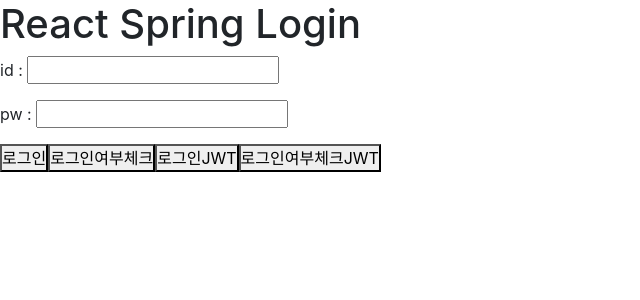
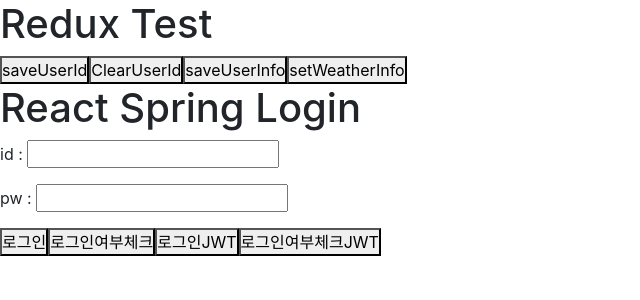
Before and after one commit to Dasol0303/react-study, a React (Create React App) app: page / in a window 1280 px wide. Shown: the top 300 px of the page, without its empty margins (0-640 px from the left). Built offline with nearby package versions, Linux system fonts and the light colour scheme.

Commit message:
리덕스(reduxtoolkit) 설정 및 사용방법

```diff
--- a/package.json
+++ b/package.json
@@ -2,8 +2,9 @@
   "name": "react-study",
   "version": "0.1.0",
   "private": true,
-  "proxy":"http://localhost:8080",
+  "proxy": "http://localhost:8080",
   "dependencies": {
+    "@reduxjs/toolkit": "^2.8.2",
     "@testing-library/dom": "^10.4.0",
     "@testing-library/jest-dom": "^6.6.3",
     "@testing-library/react": "^16.3.0",
@@ -13,6 +14,7 @@
     "react": "^19.1.0",
     "react-bootstrap": "^2.10.10",
     "react-dom": "^19.1.0",
+    "react-redux": "^9.2.0",
     "react-router": "^7.6.1",
     "react-scripts": "5.0.1",
     "web-vitals": "^2.1.4"
--- a/src/index.js
+++ b/src/index.js
@@ -5,14 +5,17 @@
 import reportWebVitals from './reportWebVitals';
 import Temp from './Temp';
 import { BrowserRouter } from 'react-router';
+import {Provider} from 'react-redux';
+import store from './react_spring/store/store.js';
 
 const root = ReactDOM.createRoot(document.getElementById('root'));
 root.render(
   // <React.StrictMode>
-
+  <Provider store={store} >
     <BrowserRouter>
       <App />
     </BrowserRouter>
+  </Provider>
     /* <Temp /> */
   /* </React.StrictMode> */
 );
--- a/src/react_spring/AppRS.js
+++ b/src/react_spring/AppRS.js
@@ -127,6 +127,10 @@
         axios 라이브러리
         설치
         npm install axios
+
+        리덕스(툴킷) 라이브러리 설치
+        npm install @reduxjs/toolkit
+        npm install react-redux
     */
 
 }
--- a/src/react_spring/Login.js
+++ b/src/react_spring/Login.js
@@ -1,5 +1,7 @@
 import { useState } from "react";
 import axios from "axios";
+import { useSelector, useDispatch } from "react-redux";
+import { saveUserId, clearUserId, saveUserInfo, setWeatherInfo } from "./store/store";
 
 
 function Login() {
@@ -7,15 +9,61 @@
     let [id, setId] = useState('');
     let [pw, setPw] = useState('');
 
+
+    //redux 저장용으로 만든 store 에 있는 slice에 값 변경하는 action 함수 호출을 하려면
+    // dispatch 에 감싸서 요청해야한다  dispatch(수행할 내용)
+    let dispatch = useDispatch();
+
+    //redux 에 저장되어있는 값들을 접근해서 사용
+    let reduxState = useSelector((state) => { return state });
+
+    console.log(reduxState);
+    console.log(reduxState.user);
+    console.log(reduxState.weather);
+
+    let user = useSelector((state) => { return state.user });
+    console.log(user);
+
+    let weather = useSelector((state) => { return state.weather });
+    console.log(weather);
+
+
     return (
 
         <div>
+            <h1>Redux Test</h1>
+            <div>
+                <button onClick={() => {
+                    // saveUserId('mynewid');   단순함수호출X
+                    dispatch(saveUserId('mynewid'));    //redux 관련 함수(action) 호출
+                    console.log(user);
+                }}>saveUserId</button>
+
+                <button onClick={() => {
+                    dispatch(clearUserId());
+                }}>
+                    ClearUserId</button>
+
+                <button onClick={() => {
+                    dispatch(saveUserInfo({ id: 'qwe', name: 'rr' }));
+                }}>
+                    saveUserInfo</button>
+
+                <button onClick={() => {
+                    dispatch(setWeatherInfo({ weather: 'cloudy', temperature: 30, hmdt: 72 }));
+                }}>
+                    setWeatherInfo</button>
+            </div>
+
+
+
+
             <h1>React Spring Login</h1>
 
-            <p>id : <input type="text" onChange={(e)=>{setId(e.target.value)}}></input></p>
-            <p>pw : <input type="password" onChange={(e)=>{setPw(e.target.value)}}></input></p>
+            <p>id : <input type="text" onChange={(e) => { setId(e.target.value) }}></input></p>
+            <p>pw : <input type="password" onChange={(e) => { setPw(e.target.value) }}></input></p>
 
-            <button onClick={()=>{
+            <button onClick={() => {
                 //로그인 시도 -> 서버에 id, pw 전달
 
                 //axios.post (url, dataBody, header)
@@ -26,8 +74,8 @@
                         pw: pw      //id 라는 key값 : id 변수에 들어있는 값
                     },
                     {
-                        headers : {
-                            'Content-Type' : 'application/json'
+                        headers: {
+                            'Content-Type': 'application/json'
                         }
                     }
                 )
@@ -38,7 +86,7 @@
                             // response.data.header.resultCode
 
                             console.log(response.data);
-                        if(response.data == 'ok'){
+                            if (response.data == 'ok') {
                                 //로그인 성공
                                 // 성공 보여주기!
                                 // 성공 이후 다음 페이지로 이동
@@ -58,7 +106,7 @@
                 로그인
             </button>
 
-            <button onClick={()=>{
+            <button onClick={() => {
                 axios.post('/api/loginCheck')
                     .then(response => console.log(response.data))
                     .catch(error => console.log(error))
@@ -66,7 +114,7 @@
                 로그인여부체크
             </button>
 
-            <button onClick={()=>{
+            <button onClick={() => {
                 //로그인 시도 -> 서버에 id, pw 전달
 
                 //axios.post( url, dataBody, header )
@@ -77,8 +125,8 @@
                         pw: pw      // id 라는 key값 : id 변수에 들어있는 값
                     },
                     {
-                        headers : {
-                            'Content-Type':'application/json'
+                        headers: {
+                            'Content-Type': 'application/json'
                         }
                     }
                 )
@@ -87,7 +135,7 @@
                             console.log(response.data);  //accessToken
 
                             let token = response.data;   //JWT    토큰
-                        if(token != null && token != ''){
+                            if (token != null && token != '') {
                                 //로컬 스토리지에 토큰을 저장
                                 //다음에 API 로 요청할일 있을때, 토큰도 담아서 같이 전송
 
@@ -106,14 +154,14 @@
                 로그인JWT
             </button>
 
-            <button onClick={()=>{
+            <button onClick={() => {
                 axios.post(
                     '/api/loginCheckJWT',
                     {},
                     {
                         headers: {
-                            "Content-Type":"application/json",
-                            "Authorization":"Bearer " + localStorage.getItem("token")
+                            "Content-Type": "application/json",
+                            "Authorization": "Bearer " + localStorage.getItem("token")
                         }
                     }
                 )
--- /dev/null
+++ b/src/react_spring/store/store.js
@@ -0,0 +1,105 @@
+import { configureStore, createSlice } from '@reduxjs/toolkit';
+
+
+// 객체 관리
+// 데이터 저장 관련 정보 + getter setter 함수형으로 데이터 관리
+
+
+// let [userId, setUserId] = useState('');
+
+
+let userSlice = createSlice({
+    name: 'userId',
+    initialState: 'defaultId',          //      { id : 'defaultId }     state.id = 'aaaa'
+    reducers: {
+        saveUserId(state, action) { //saveUserId('mynewid')
+            console.log(action.payload);
+
+            return action.payload;
+        },
+        clearUserId(state) {    //clearUserId()
+            return "clear"; //단순 텍스트는 return 으로 저장할 값 전달 -> state에 값이 저장됨
+
+            // state = "clear";  //적용불가 -> 에러
+        },
+        saveUserInfo(state, action) {
+            console.log(action.payload); // dispatch(saveUserInfo( { id:'qwe', name:'rr' } ));
+
+            console.log(action.payload.id);
+            console.log(action.payload.name);
+
+            let {id, name} = action.payload;
+
+            return action.payload.id;
+            //return state + '1';
+            //return state;
+        }
+    }
+})
+
+// store 리덕스 기준 전체 데이터 저장 객체
+
+export let { saveUserId, clearUserId, saveUserInfo } = userSlice.actions;
+
+//actions : 상태관리하는 변수(slice) 에 속해있는 상태변경 함수들이 모여있는 객체
+
+
+let weatherSlice = createSlice({
+    name : 'weather',
+    initialState : {
+        weather: 'sunny',
+        temperature: 27,
+        hmdt: 60
+    },
+    reducers : {
+        setWeatherInfo(state, action){
+            let {weather, temperature, hmdt} = action.payload;
+
+            // action.payload.weather
+            // action.payload.temperature
+            // action.payload.hmdt
+
+            //action.payload.weather = state.weather;
+            // return action.payload;
+
+            //state 가 객체 타입인 경우에는, 그냥 해당 변수값을 저장한다고 해도 가능
+
+            state.temperature = temperature;
+            state.hmdt = hmdt;
+        }
+    }
+});
+
+export let { setWeatherInfo } = weatherSlice.actions;
+
+
+let companySlice = createSlice({
+    name : "company",
+    initialState : {
+        name : "abc Comp",
+        cid : "108420238",
+        tel : "0212342134"
+    },
+    reducers : {
+        changeTel(state, action) {
+            state.tel = action.payload;
+            // dispatch ( changeTel('0233339478') )
+
+            state.tel = action.payload.tel;
+            // dispatch ( changeTel( { tel: '0233339478' } ) )
+        }
+    }
+})
+
+export let {changeTel} = companySlice.actions;
+
+
+
+//store 설정
+export default configureStore({
+    reducer: {
+        user: userSlice.reducer,
+        weather: weatherSlice.reducer,
+        company: companySlice.reducer
+    }
+})
```
Also changed, not shown: 1 other file (tests, documents, lock files or other folders). Lines whose indentation alone changed are shown as unchanged.
